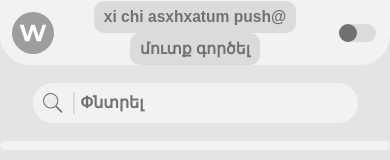
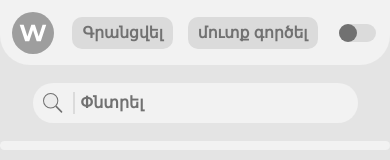
Before and after one commit to saroamirkhanyan/workhub, a React (Create React App) app: page / in a window 390 px wide. Shown: the top 160 px of the page. Built offline with nearby package versions, Linux system fonts and the light colour scheme; no server answers.

Commit message:
end of working on  mobile scroll

```diff
--- a/src/components/Header/SignButtons.jsx
+++ b/src/components/Header/SignButtons.jsx
@@ -23,7 +23,7 @@ function SignButtons() {
   return (
     <SignButtonsWrapper justify="space-around" align="center">
       <SignButton padY="7" padX="10" size="4vw">
-        xi chi asxhxatum push@
+        Գրանցվել
       </SignButton>
       <SignButton padY="7" padX="10" size="4vw">
         մուտք գործել
```
